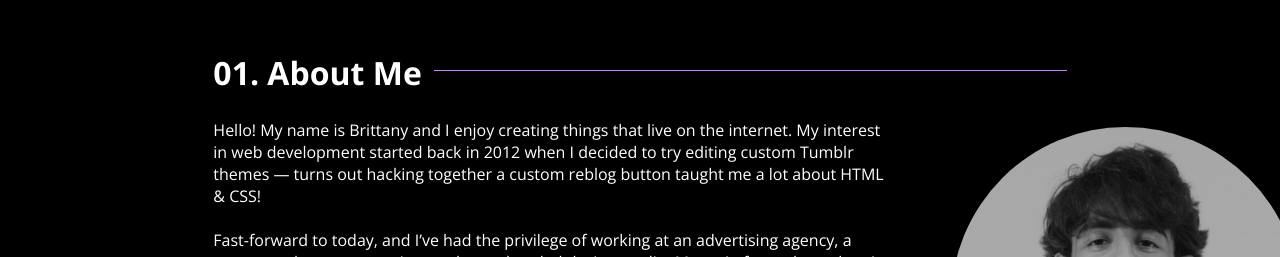
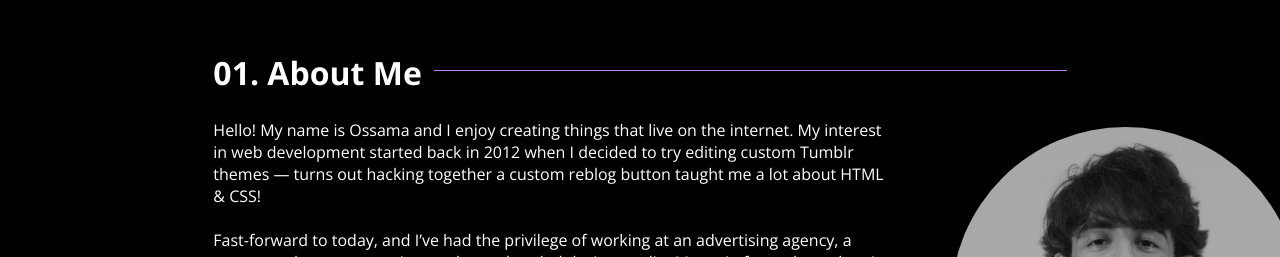
Before and after one commit to Ossama1903/portfolio, a Next.js app: page / in a window 1280 px wide. Shown: the part 932-1189 px from the top of the page. Built offline with nearby package versions, Linux system fonts and the light colour scheme.

Commit message:
Name change in about me

```diff
--- a/app/components/AboutMe/index.tsx
+++ b/app/components/AboutMe/index.tsx
@@ -5,7 +5,7 @@ const AboutMe = () => {
     <div className="grid grid-cols-12 xl:gap-x-24">
       <div className="col-span-12 lg:col-span-8">
         <p>
-          Hello! My name is Brittany and I enjoy creating things that live on
+          Hello! My name is Ossama and I enjoy creating things that live on
           the internet. My interest in web development started back in 2012 when
           I decided to try editing custom Tumblr themes — turns out hacking
           together a custom reblog button taught me a lot about HTML & CSS!
```
